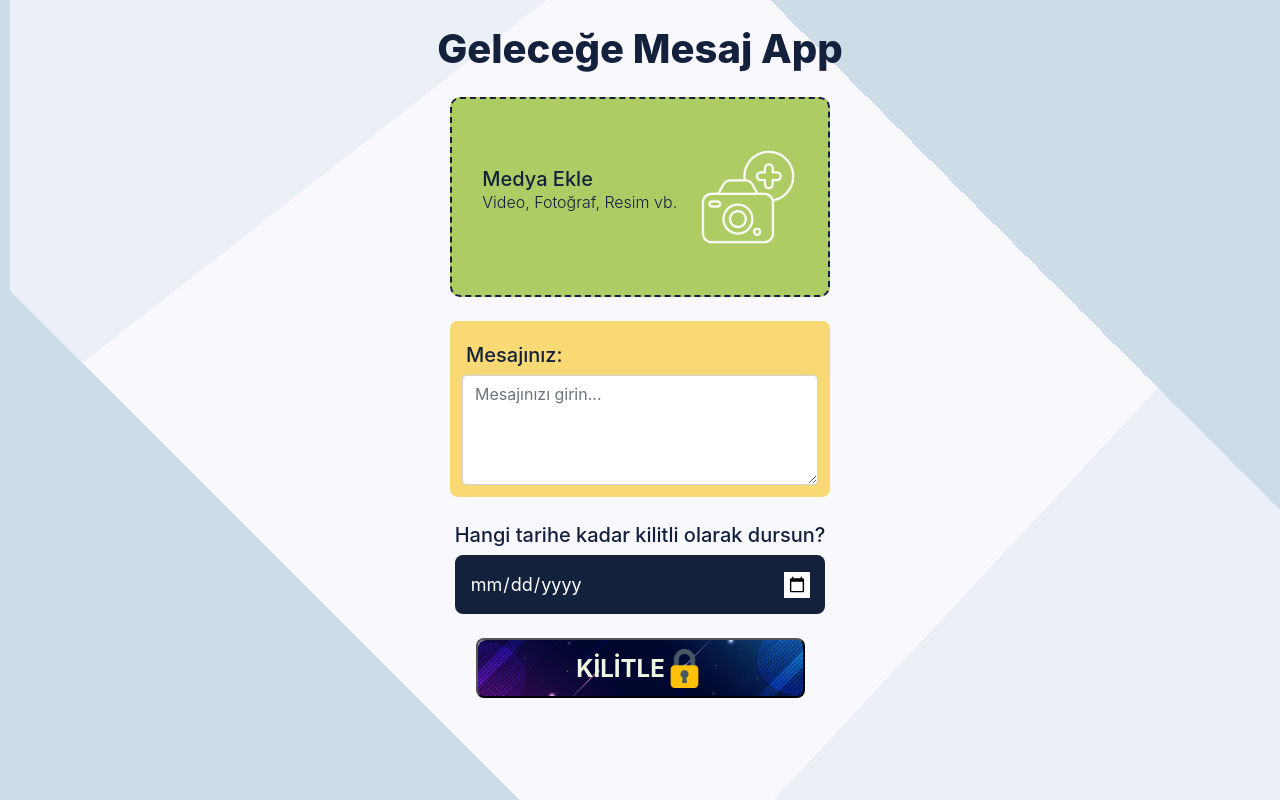
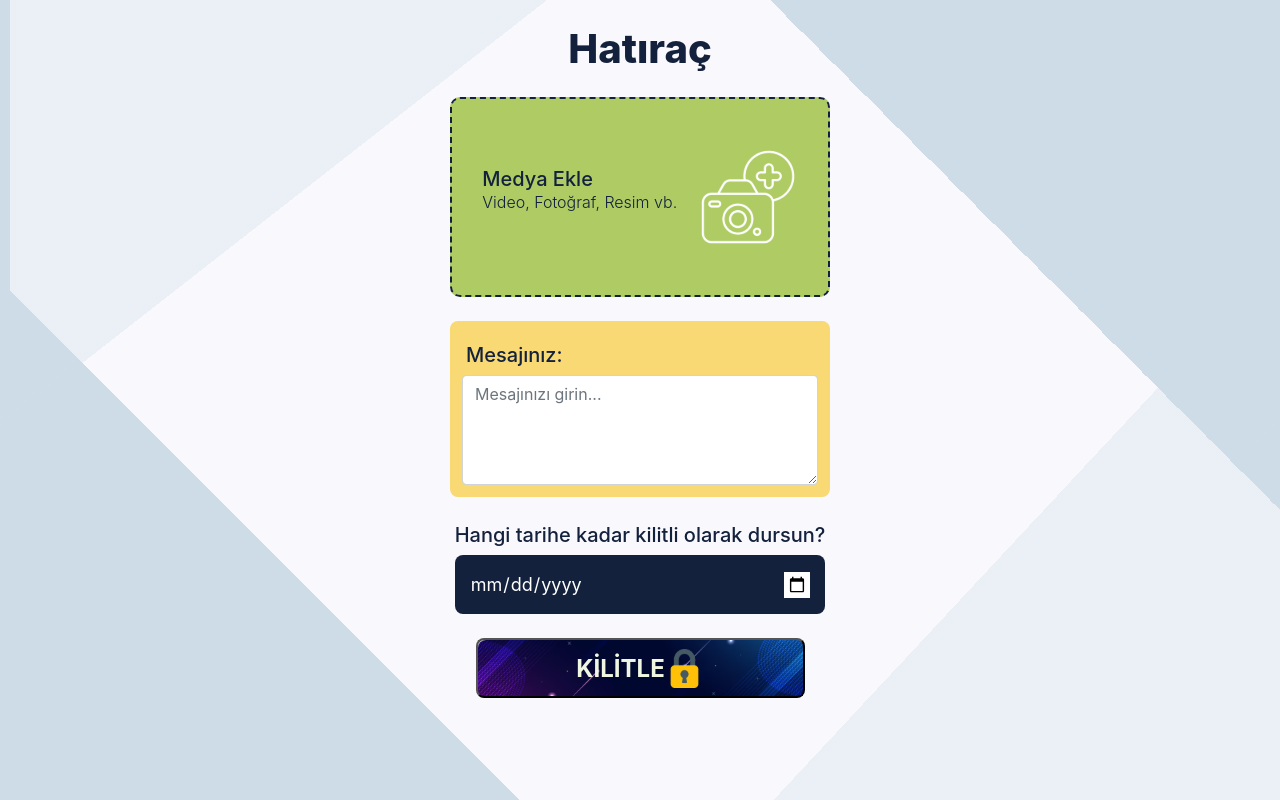
Before and after one commit to kagantemizkan/hatirac-frontend, a React (Create React App) app: page /upload in a window 1280 px wide. Built offline with nearby package versions, Linux system fonts and the light colour scheme.

Commit message:
new name is 'hatıraç'

```diff
--- a/src/components/LockScreen/LockScreen.js
+++ b/src/components/LockScreen/LockScreen.js
@@ -5,7 +5,7 @@ import Lock from '../../images/lock.svg'
 const LockScreen = (props) => {
     return (
         <div className='container p-5 lockScreen mt-3'>
-            <h1 className='titleUpload text-center mb-4'>Geleceğe Mesaj App</h1>
+            <h1 className='titleUpload text-center mb-4'>Hatıraç</h1>
             <img className='mt-2 mb-4' src={Lock} alt='Lock' width={100} />
             <h2>{props.dateDifference.years} <span className='text-mini'>YIL</span> {props.dateDifference.months} <span className='text-mini'>AY</span> {props.dateDifference.days} <span className='text-mini'>GÜN</span></h2>
             <h2 className='mb-4'>{props.dateDifference.hours} <span className='text-mini'>SAAT</span> {props.dateDifference.minutes} <span className='text-mini'>DAKİKA</span></h2>
--- a/src/components/pages/FileUploader.js
+++ b/src/components/pages/FileUploader.js
@@ -49,7 +49,7 @@ function FileUploader() {
 
   return (
     <div className='container p-3'>
-      <h1 className='titleUpload text-center mt-2'>Geleceğe Mesaj App</h1>
+      <h1 className='titleUpload text-center mt-2'>Hatıraç</h1>
       {
         isComplated ?
         <ComplatedUpload data={complatedData} />
--- a/src/components/pages/ShowFiles.js
+++ b/src/components/pages/ShowFiles.js
@@ -113,6 +113,7 @@ function ShowFiles() {
 
   return (
     <div className='container mt-4 text-center' >
+      <h1 className='titleUpload text-center mt-2 mb-3'>Hatıraç</h1>
       <h2 className='text-darkBlue'>Ürün ID'sini Girerek Dosyalara Ulaşabilirsin!</h2>
       <input
         className='mt-2'
--- a/src/components/pages/ShowFilesWithId.js
+++ b/src/components/pages/ShowFilesWithId.js
@@ -112,6 +112,7 @@ const ShowFilesWithId = () => {
           <LockScreen dateDifference={dateDifference} />
         ) :
           <div>
+            <h1 className='titleUpload text-center mt-2 mb-3'>Hatıraç</h1>
             <h5 className='mt-3 text-darkBlue'>Ürün ID: <span className='text-muted'>{id}</span></h5>
             <h5 className='mt-3 text-darkBlue'>Toplam Dosya Sayısı: <span className='text-muted'>{files.length}</span></h5>
             <h5 className='mt-3 text-darkBlue'>Kilit Açılma Tarihi: <span className='text-muted'>{formatDate(lockDate)}</span></h5>
```
